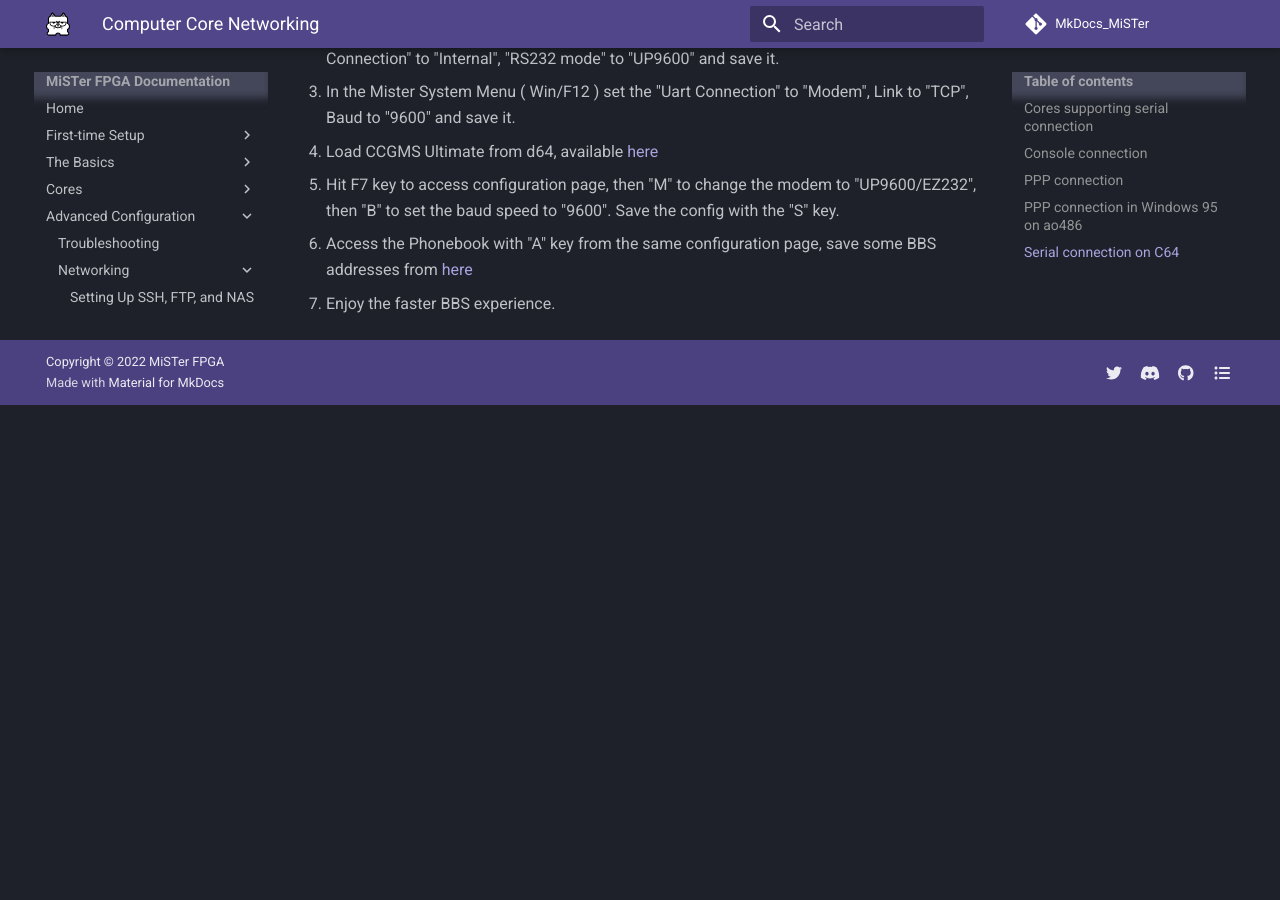
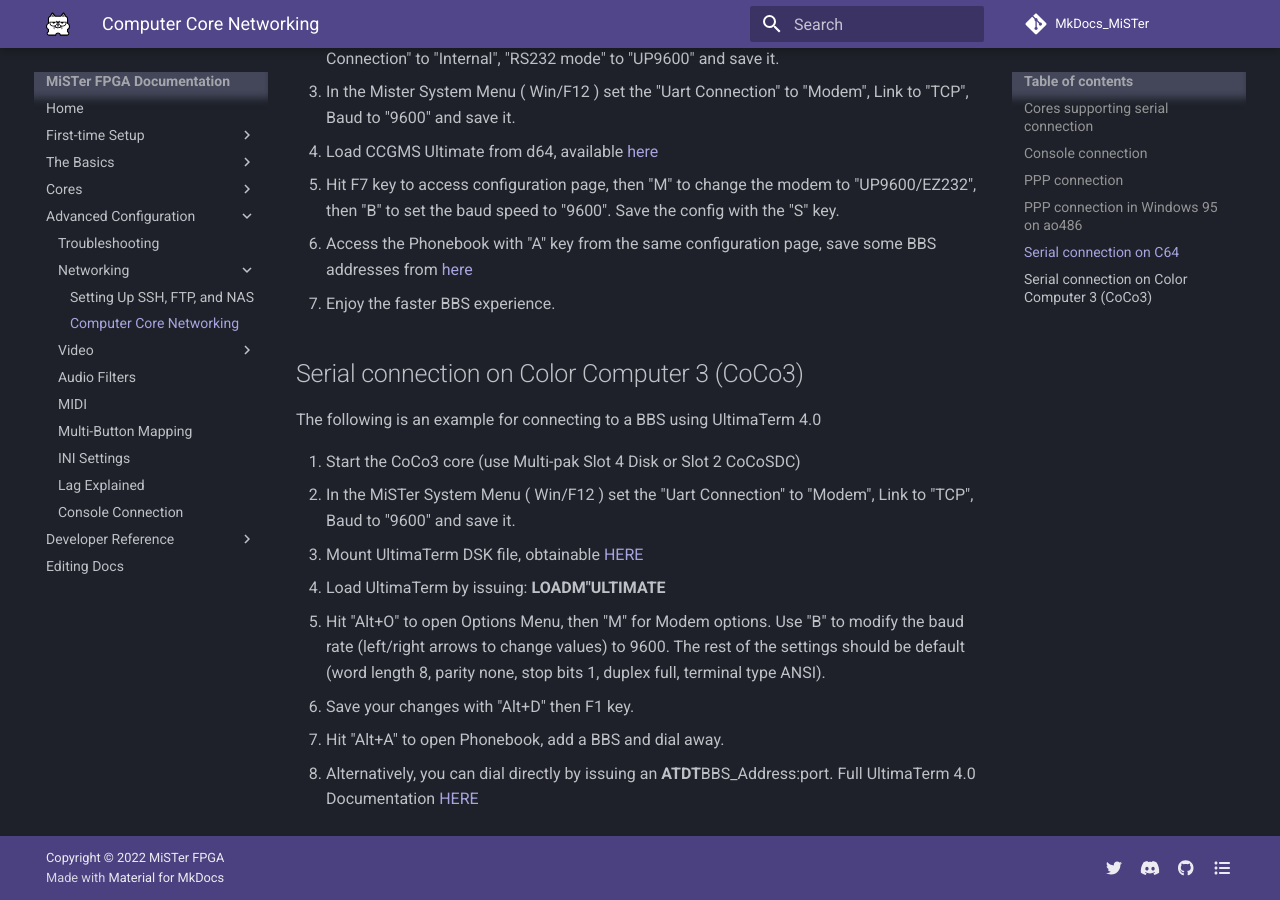
Before and after one commit to MiSTer-devel/MkDocs_MiSTer, an MkDocs documentation site: the page built from docs/advanced/computer.md, in a window 1280 px wide and 900 px high, scrolled down 3313 px. Built offline with MkDocs 1.6.1 and Material for MkDocs 9.7.7, drawn with Linux system fonts in a browser that asks for light colours; comment, search, counter and statistics services are not loaded; before the commit the page ends 3718 px from its top, so only the background shows below that.

Commit message:
Update computer.md
Added CoCo3 mini how-to for connecting to BBSes using Ultimaterm

```diff
--- a/docs/advanced/computer.md
+++ b/docs/advanced/computer.md
@@ -77,3 +77,15 @@
 5. Hit F7 key to access configuration page, then "M" to change the modem to "UP9600/EZ232", then "B" to set the baud speed to "9600". Save the config with the "S" key.
 6. Access the Phonebook with "A" key from the same configuration page, save some BBS addresses from [here](http://cbbsoutpost.servebbs.com){target=_blank}
 7. Enjoy the faster BBS experience.
+
+## Serial connection on Color Computer 3 (CoCo3)
+The following is an example for connecting to a BBS using UltimaTerm 4.0
+
+1. Start the CoCo3 core (use Multi-pak Slot 4 Disk or Slot 2 CoCoSDC)
+2. In the MiSTer System Menu ( Win/F12 ) set the "Uart Connection" to "Modem", Link to "TCP", Baud to "9600" and save it.
+3. Mount UltimaTerm DSK file, obtainable [HERE](https://colorcomputerarchive.com/repo/Disks/Applications/Ultimaterm%204.0%20%28Ken%20Johnston%29%20%28Coco%203%29.zip){target=_blank}
+4. Load UltimaTerm by issuing: **LOADM"ULTIMATE**
+5. Hit "Alt+O" to open Options Menu, then "M" for Modem options. Use "B" to modify the baud rate (left/right arrows to change values) to 9600. The rest of the settings should be default (word length 8, parity none, stop bits 1, duplex full, terminal type ANSI).
+6. Save your changes with "Alt+D" then F1 key.
+7. Hit "Alt+A" to open Phonebook, add a BBS and dial away.
+8. Alternatively, you can dial directly by issuing an **ATDT**BBS_Address:port. Full UltimaTerm 4.0 Documentation [HERE](https://colorcomputerarchive.com/repo/Documents/Manuals/Applications/Ultimaterm%20v4.0%20%28Ken%20Johnston%29.pdf){target=_blank}
```
